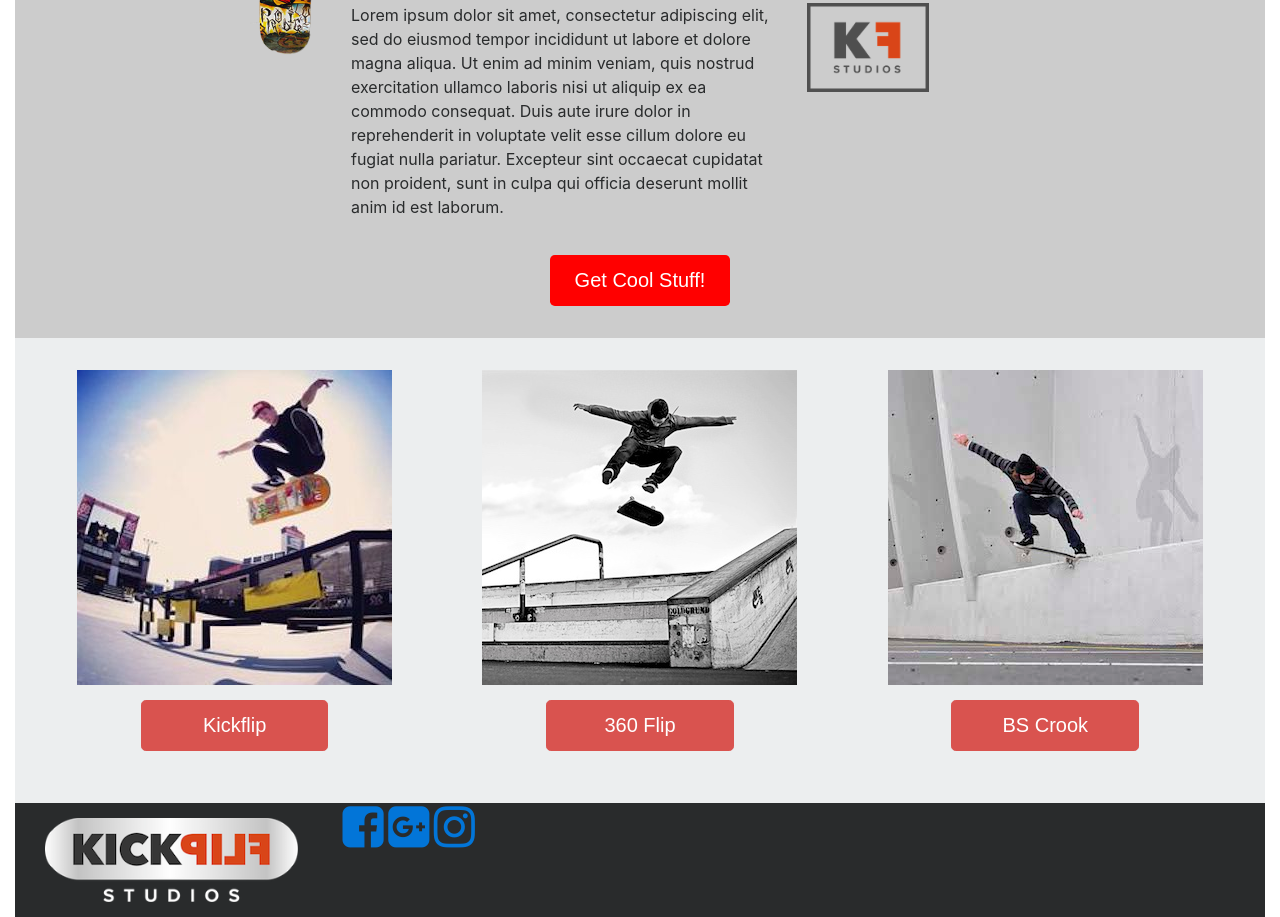
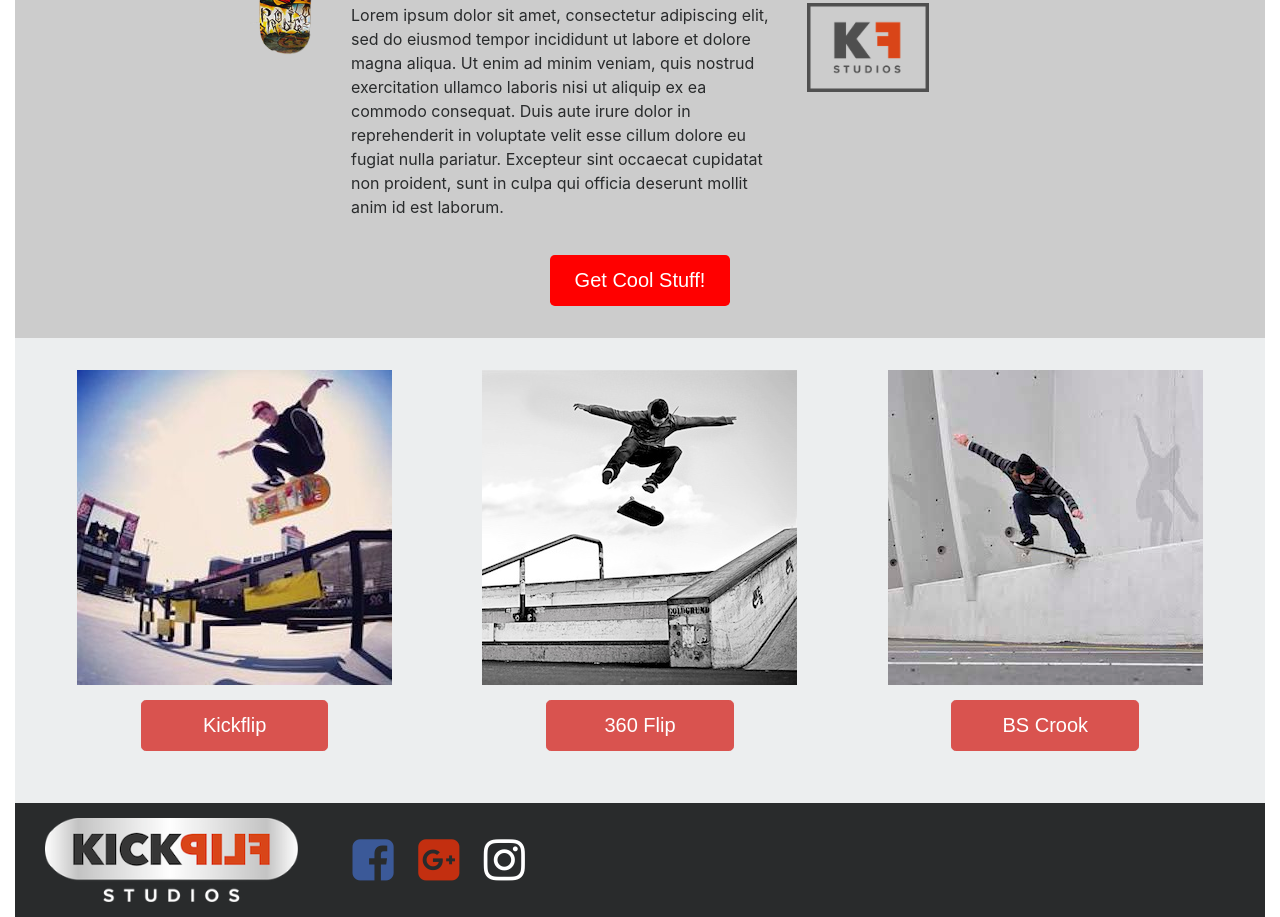
Before and after one commit to sliky1992/beginnerFullstack, a plain HTML site: page Skate or Die Website/index.html in a window 1280 px wide. Shown: the part 859-1776 px from the top of the page. Drawn offline with nearby package versions, Linux system fonts and the light colour scheme; a script that the page names is missing.

Commit message:
finished

```diff
--- a/Skate or Die Website/main.css
+++ b/Skate or Die Website/main.css
@@ -48,3 +48,22 @@ h5.modal-title {
 .footerImg {
     padding: 15px;
 }
+
+.fa{
+    margin: 10px;
+}
+
+.fa-facebook-square {
+    color: #3b5998;
+}
+
+.fa-google-plus-square {
+    color: #c32f10;
+}
+.fa-instagram {
+    color: #ffffff;
+}
+
+.socialWrapper {
+   margin: auto;
+}
```
